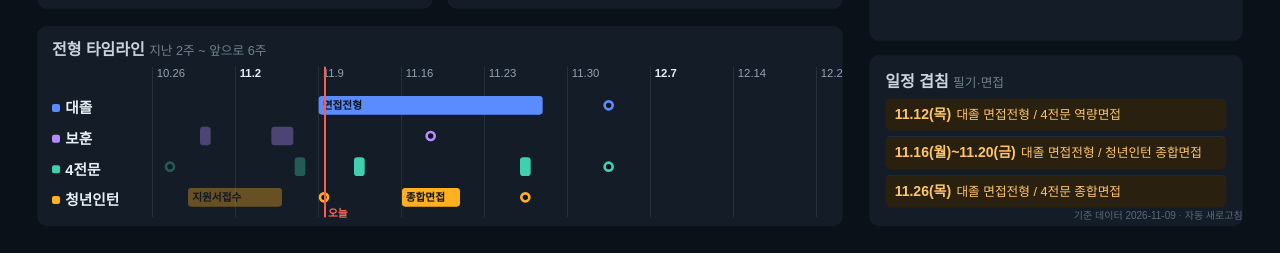
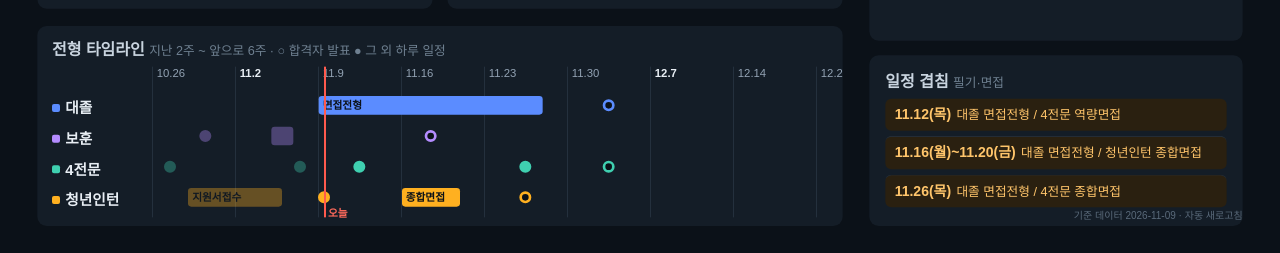
Before and after one commit to ermes0410-alt/recruit-tv, a plain HTML site: page board.html in a window 1280 px wide. Shown: the part 530-783 px from the top of the page. Drawn offline with Linux system fonts and the light colour scheme; a web font is replaced by a local one.

Commit message:
일정 업데이트 2026-11-09

```diff
--- a/board.html
+++ b/board.html
@@ -68,7 +68,7 @@ body{color:#E8EEF4;font-family:Pretendard,"Apple SD Gothic Neo","Malgun Gothic",
 .tl-track{position:absolute;left:150px;right:0;top:0;bottom:0}
 .bar{position:absolute;top:8px;height:28px;border-radius:5px;background:var(--c);font-size:16px;font-weight:700;color:#0B1118;line-height:28px;padding:0 6px;white-space:nowrap;overflow:hidden}
 .bar.past{opacity:.35}
-.bar.pt{width:16px;height:16px;top:14px;border-radius:50%;padding:0;background:#0B1118;border:4px solid var(--c)}
+.bar.pt{width:18px;height:18px;top:13px;border-radius:50%;padding:0;background:#0B1118;border:4px solid var(--c)}
 .today-ln{position:absolute;top:0;bottom:0;width:3px;background:#FF5A4E;z-index:2}
 .today-ln span{position:absolute;bottom:-4px;left:6px;font-size:16px;font-weight:800;color:#FF6A5C;white-space:nowrap}
 
@@ -106,7 +106,7 @@ body{color:#E8EEF4;font-family:Pretendard,"Apple SD Gothic Neo","Malgun Gothic",
   <div class="main">
     <div class="left">
       <div class="cards" id="cards"></div>
-      <div class="tl"><h2>전형 타임라인 <span style="font-weight:400;color:#6F8091;font-size:19px">지난 2주 ~ 앞으로 6주</span></h2><div class="tl-body" id="tl"></div></div>
+      <div class="tl"><h2>전형 타임라인 <span style="font-weight:400;color:#6F8091;font-size:19px">지난 2주 ~ 앞으로 6주 · ○ 합격자 발표 ● 그 외 하루 일정</span></h2><div class="tl-body" id="tl"></div></div>
     </div>
     <div class="right">
       <div class="panel today-box"><h2>오늘</h2><ul class="ag" id="today"></ul></div>
@@ -225,8 +225,11 @@ function renderTimeline(T){
       if (st.e<from || st.s>to) return '';
       var s=Math.max(st.s,from), e=Math.min(st.e,to);
       var past = st.e<T ? ' past' : '';
-      if (st.kind==='point' && st.s===st.e)
-        return '<div class="bar pt'+past+'" style="left:'+((s-from)*px+px/2-8)+'px;border-color:'+t.color+'" title="'+esc(st.label)+'"></div>';
+      if (st.s===st.e){
+        // 하루짜리 일정은 동그라미: 합격자 발표만 빈 원, 나머지는 채운 원
+        var fill = !/발표/.test(st.label);
+        return '<div class="bar pt'+past+'" style="left:'+((s-from)*px+px/2-9)+'px;border-color:'+t.color+(fill?';background:'+t.color:'')+'" title="'+esc(st.label)+'"></div>';
+      }
       var w=Math.max((e-s+1)*px-2, 8);
       var txt = w>70 ? esc(st.label) : '';
       return '<div class="bar'+past+'" style="left:'+((s-from)*px+1)+'px;width:'+w+'px;background:'+t.color+'">'+txt+'</div>';
```
